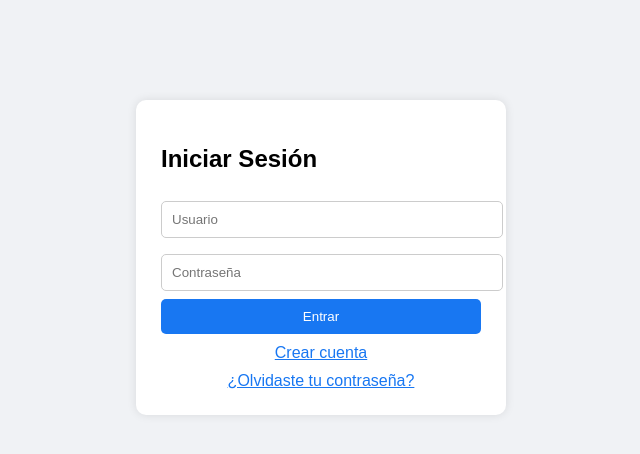
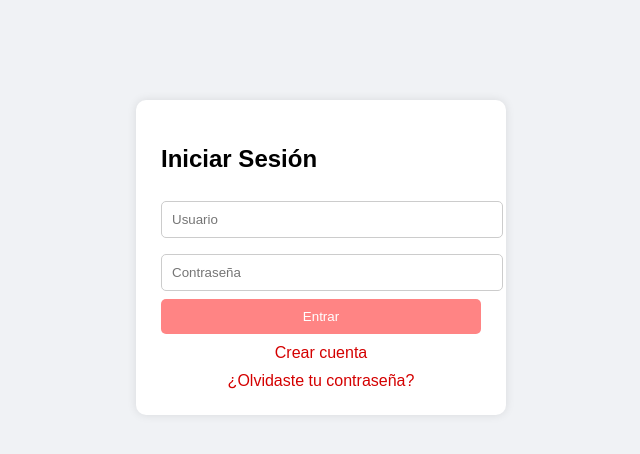
Before and after one commit to Baxin16/Proyecto_Supermercado, a Flask app: page / in a window 1280 px wide. Shown: the top 454 px of the page, without its empty margins (319-959 px from the left). Run offline with Flask 3, Linux system fonts and the light colour scheme.

Commit message:
lito ya chambiamos

```diff
--- a/templates/login.html
+++ b/templates/login.html
@@ -6,10 +6,17 @@
 <form method="POST" action="/login">
     <input type="text" name="usuario" placeholder="Usuario" required>
     <input type="password" name="contraseña" placeholder="Contraseña" required>
-    <button type="submit">Entrar</button>
+    <button type="submit" style="background-color: #ff8484; color: #ffffff; border: none; padding: 10px 20px; border-radius: 5px;">
+Entrar
+</button>
 </form>
 
-<a href="/registro">Crear cuenta</a>
-<a href="/recuperar">¿Olvidaste tu contraseña?</a>
+<a href="/registro" style="color: #d40000; text-decoration: none;">
+Crear cuenta
+</a>
+
+<a href="/recuperar" style="color: #d40000; text-decoration: none;">
+¿Olvidaste tu contraseña?
+</a>
 
 {% endblock %}
--- a/templates/recuperar.html
+++ b/templates/recuperar.html
@@ -5,9 +5,9 @@
 
 <form method="POST">
     <input type="text" name="usuario" placeholder="Usuario" required>
-    <button type="submit">Recuperar</button>
+    <button type="submit" style="background-color: #ff8484; color: #ffffff; border: none; padding: 10px 20px; border-radius: 5px;" >Recuperar</button>
 </form>
 
-<a href="/">Volver</a>
+<a href="/" style="color: #d40000; text-decoration: none;">Volver</a>
 
 {% endblock %}
--- a/templates/registro.html
+++ b/templates/registro.html
@@ -6,9 +6,9 @@
 <form method="POST">
     <input type="text" name="usuario" placeholder="Usuario" required>
     <input type="password" name="contraseña" placeholder="Contraseña" required>
-    <button type="submit">Registrarse</button>
+    <button type="submit" style="background-color: #ff8484; color: #ffffff; border: none; padding: 10px 20px; border-radius: 5px;" >Registrarse</button>
 </form>
 
-<a href="/">Volver</a>
+<a href="/" style="color: #d40000; text-decoration: none;">Volver</a>
 
 {% endblock %}
```
Also changed, not shown: gestorproductos.py (renamed from main.py).
